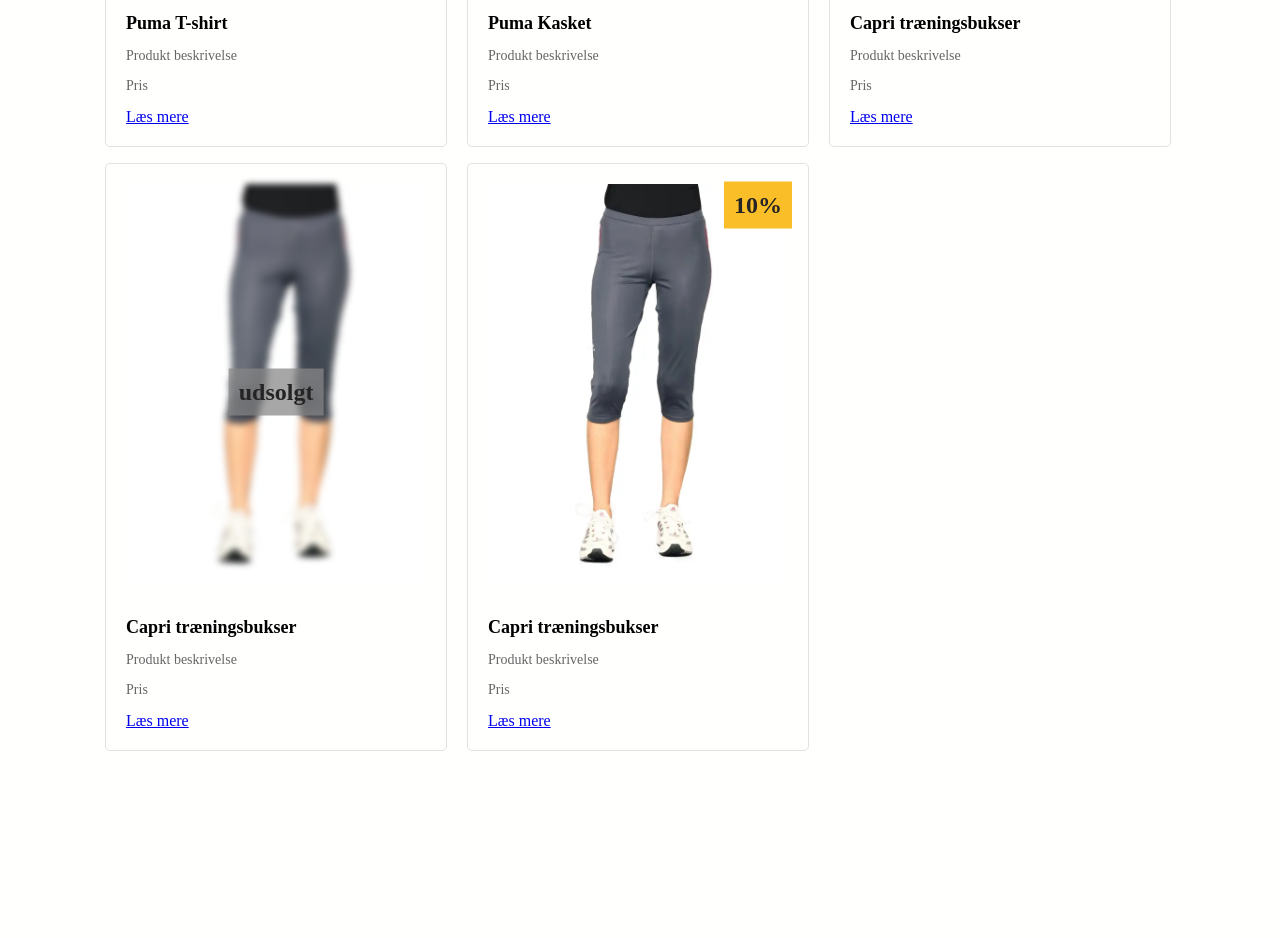
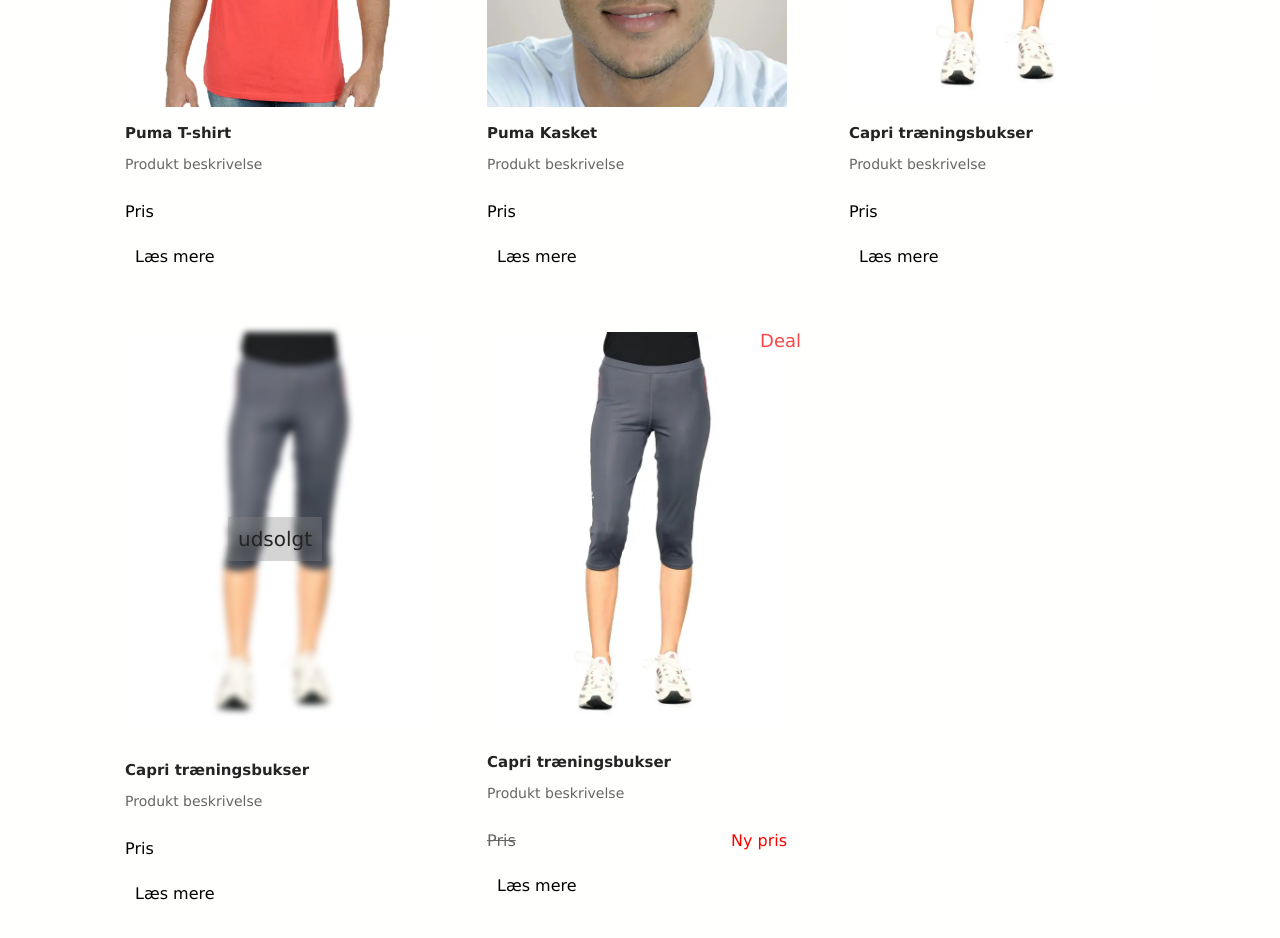
Before and after one commit to TheaEkstroem/statisk_site, a plain HTML site: page produktliste.html in a window 1280 px wide. Shown: the part 660-1598 px from the top of the page. Before the commit the page ends 1461 px from the top, so only its background shows below. Drawn offline with Linux system fonts and the light colour scheme.

Commit message:
nav+logo+rettelser i produktliste

```diff
--- a/css/layout.css
+++ b/css/layout.css
@@ -4,6 +4,10 @@ body {
 
 main {
   margin: 4%;
+}
+
+image {
+  max-width: 100%;
 }
 
 /* responsivt */
--- a/css/style.css
+++ b/css/style.css
@@ -1,7 +1,26 @@
+p {
+  font-family: Verdana, Geneva, Tahoma, sans-serif;
+}
+
+h2 {
+  font-family: Verdana, Geneva, Tahoma, sans-serif;
+  color: #242424;
+}
+
+h3 {
+  font-family: Verdana, Geneva, Tahoma, sans-serif;
+  font-weight: bold;
+  color: #242424;
+}
+
+a {
+  font-family: Verdana, Geneva, Tahoma, sans-serif;
+}
+
 /* Produkt klassisk "kasse" */
 .produkt_liste {
-  border: solid 0.1px rgba(190, 190, 190, 0.438);
-  border-radius: 5px;
+  display: flex;
+  flex-direction: column;
   padding: 20px;
   width: 300px;
 }
@@ -9,33 +28,37 @@
 .produkt_liste img {
   width: 100%;
   height: auto;
-  margin-bottom: 10px;
+  margin-bottom: 2px;
 }
 
 .produkt_liste h3 {
-  font-size: 18px;
-  margin-bottom: 10px;
+  font-size: 15px;
+  margin-bottom: 0px;
 }
 
-.produkt_liste p {
+.produkt_beskrivelse {
   font-size: 14px;
   color: #666;
 }
-
+/* .produkt_liste p {
+  font-size: 14px;
+  color: #666;
+}
+ */
 /* Produkt Udsolgt  "kasse" */
-.udsolgt_liste {
+/* .udsolgt_liste {
   border: solid 0.1px rgba(190, 190, 190, 0.438);
   border-radius: 5px;
   padding: 20px;
   width: 300px;
-}
+} */
 .udsolgt_liste img {
   width: 100%;
   height: auto;
   margin-bottom: 10px;
   filter: blur(3px); /* giver sløret effeket */
 }
-
+/*
 .udsolgt_liste h3 {
   font-size: 18px;
   margin-bottom: 10px;
@@ -44,7 +67,7 @@
 .udsolgt_liste p {
   font-size: 14px;
   color: #666;
-}
+} */
 
 /* Udsolgt tekst */
 .image-container {
@@ -52,38 +75,41 @@
   display: inline-block;
 }
 .udsolgt_label {
+  font-family: Verdana, Geneva, Tahoma, sans-serif;
+
   position: absolute;
   top: 50%;
   left: 50%;
   transform: translate(-50%, -50%);
-  background-color: rgba(135, 135, 135, 0.735);
+  background-color: rgba(135, 135, 135, 0.357);
   color: rgb(36, 36, 36);
+
   padding: 10px;
-  font-size: 24px;
-  font-weight: bold;
+  font-size: 20px;
+  /*   font-weight: bold;
+ */
 }
 /* Produkt Rabat "kasse" */
-.rabat_liste {
+/* .rabat_liste {
   border: solid 0.1px rgba(190, 190, 190, 0.438);
   border-radius: 5px;
   padding: 20px;
   width: 300px;
-}
-.rabat_liste img {
+} */
+/* .rabat_liste img {
   width: 100%;
   height: auto;
   margin-bottom: 10px;
 }
-
-.rabat_liste h3 {
+ */
+/* .rabat_liste h3 {
   font-size: 18px;
   margin-bottom: 10px;
 }
 
 .rabat_liste p {
   font-size: 14px;
-  color: #666;
-}
+} */
 
 /* Rabat tekst */
 .image-container {
@@ -91,15 +117,32 @@
   display: inline-block;
 }
 .rabat-label {
+  font-family: Verdana, Geneva, Tahoma, sans-serif;
   position: absolute;
   top: 5%;
   left: 90%;
-  transform: translate(-50%, -50%);
-  background-color: rgba(249, 179, 2, 0.849);
-  color: rgb(36, 36, 36);
-  padding: 10px;
-  font-size: 24px;
-  font-weight: bold;
+  transform: translate(-2%, -90%);
+  /*   background-color: rgba(95, 95, 95, 0.346);
+ */
+  color: rgba(248, 38, 38, 0.849);
+  /*   color: rgb(36, 36, 36);
+ */
+  padding: 4px;
+  font-size: 18px;
+}
+
+/* pris forskel */
+.sale_price {
+  display: flex;
+  justify-content: space-between;
+}
+
+.oldprice {
+  color: #666;
+  text-decoration: line-through;
+}
+.newprice {
+  color: red;
 }
 
 /* Kategoriliste */
@@ -109,10 +152,11 @@
   padding: 1.5em;
   align-items: center;
   margin: 2%;
-  color: rgb(63, 63, 63);
-  background-color: rgb(188, 188, 188);
+  color: rgb(255, 255, 255);
+  background-color: #517a8b;
   border-radius: 10px;
   line-height: 30px;
+  font-weight: bold;
 }
 
 /* Produkt side */
@@ -124,3 +168,34 @@
   padding: 10px 20px;
   cursor: pointer;
 }
+
+/* logo */
+.logo img {
+  display: block;
+  margin: 1% auto 1% auto;
+  max-width: 20%;
+  max-height: 20%;
+}
+
+/* nav */
+nav {
+  display: flex;
+  justify-content: center; /* Center the items horizontally */
+}
+
+ul {
+  list-style: none;
+  margin: 0;
+  padding: 0;
+}
+
+li {
+  display: inline-block;
+  margin: 0 30px; /* Add space between menu items */
+}
+
+a {
+  text-decoration: none;
+  color: black;
+  padding: 10px; /* Add spacing around the links */
+}
--- a/produktliste.html
+++ b/produktliste.html
@@ -9,7 +9,9 @@
   </head>
   <body>
     <header>
-      <div><a href="index.html">Index</a></div>
+      <div class="logo">
+        <a href="index.html"><img src="img/logo.webp" alt="Logo" /></a>
+      </div>
       <nav>
         <ul>
           <li><a href="kategori.html">Kategori</a></li>
@@ -25,7 +27,7 @@
         <div class="produkt_liste">
           <img src="img/1533.webp" alt="Product Image" />
           <h3>Puma T-shirt</h3>
-          <p>Produkt beskrivelse</p>
+          <p class="produkt_beskrivelse">Produkt beskrivelse</p>
           <p>Pris</p>
 
           <a href="produkt.html">Læs mere</a>
@@ -34,7 +36,7 @@
         <div class="produkt_liste">
           <img src="img/1535.webp" alt="Product Image" />
           <h3>Puma Kasket</h3>
-          <p>Produkt beskrivelse</p>
+          <p class="produkt_beskrivelse">Produkt beskrivelse</p>
           <p>Pris</p>
 
           <a href="produkt.html">Læs mere</a>
@@ -43,34 +45,37 @@
         <div class="produkt_liste">
           <img src="img/1573.webp" alt="Product Image" />
           <h3>Capri træningsbukser</h3>
-          <p>Produkt beskrivelse</p>
+          <p class="produkt_beskrivelse">Produkt beskrivelse</p>
           <p>Pris</p>
 
           <a href="produkt.html">Læs mere</a>
         </div>
 
         <!-- Udsolgte version -->
-        <div class="udsolgt_liste">
+        <div class="produkt_liste udsolgt_liste">
           <div class="image-container">
             <img src="img/1573.webp" alt="Product Image" />
             <div class="udsolgt_label">udsolgt</div>
           </div>
           <h3>Capri træningsbukser</h3>
-          <p>Produkt beskrivelse</p>
+          <p class="produkt_beskrivelse">Produkt beskrivelse</p>
           <p>Pris</p>
 
           <a href="produkt.html">Læs mere</a>
         </div>
 
         <!-- rabat -->
-        <div class="rabat_liste">
+        <div class="produkt_liste rabat_liste">
           <div class="image-container">
             <img src="img/1573.webp" alt="Product Image" />
-            <div class="rabat-label">10%</div>
+            <div class="rabat-label">Deal</div>
           </div>
           <h3>Capri træningsbukser</h3>
-          <p>Produkt beskrivelse</p>
-          <p>Pris</p>
+          <p class="produkt_beskrivelse">Produkt beskrivelse</p>
+          <div class="sale_price">
+            <p class="oldprice">Pris</p>
+            <p class="newprice">Ny pris</p>
+          </div>
           <a href="produkt.html">Læs mere</a>
         </div>
       </section>
```
Also changed, not shown: index.html (+4 -2 lines), kategori.html (+3 -1 lines), produkt.html (+3 -1 lines), img/logo.webp (added).
